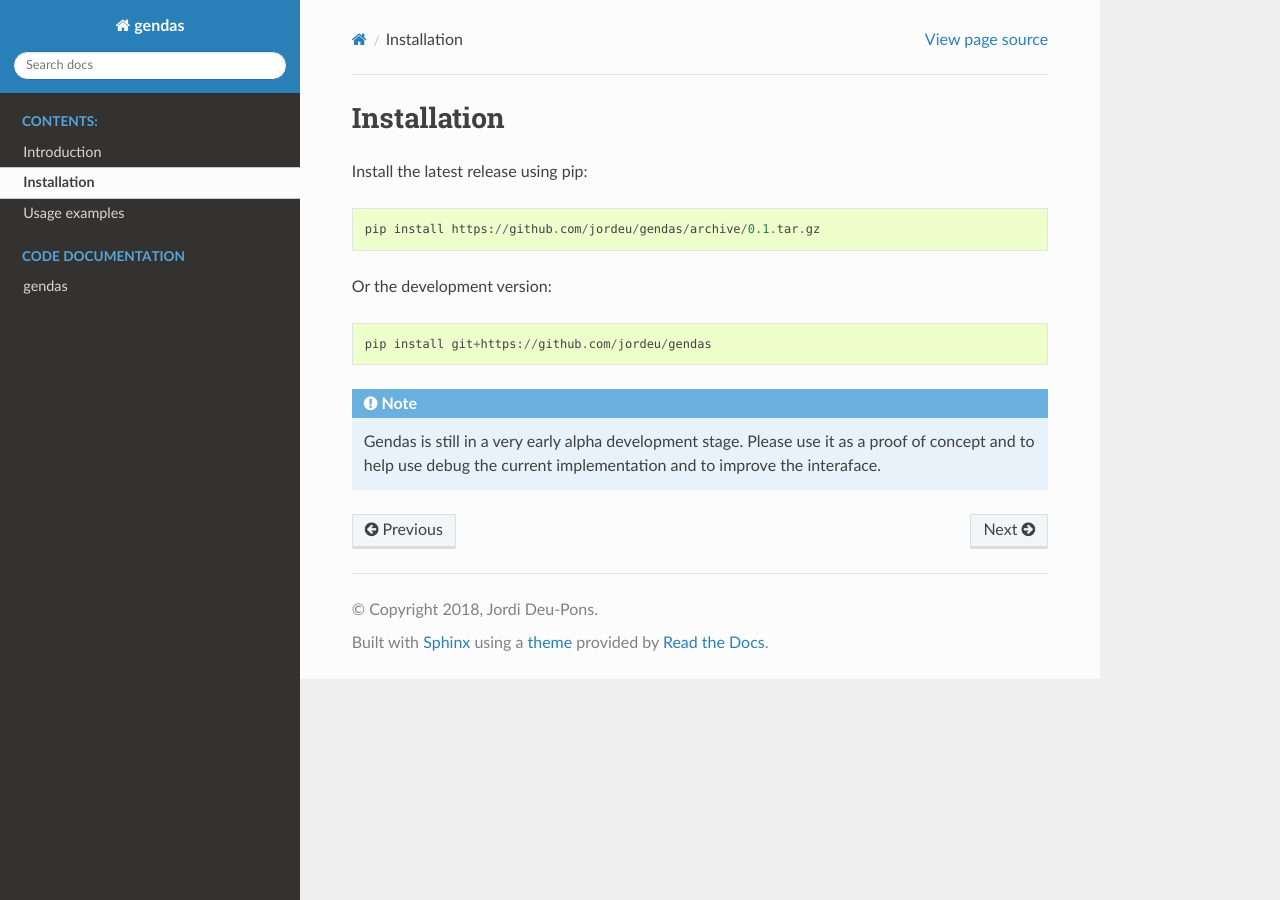
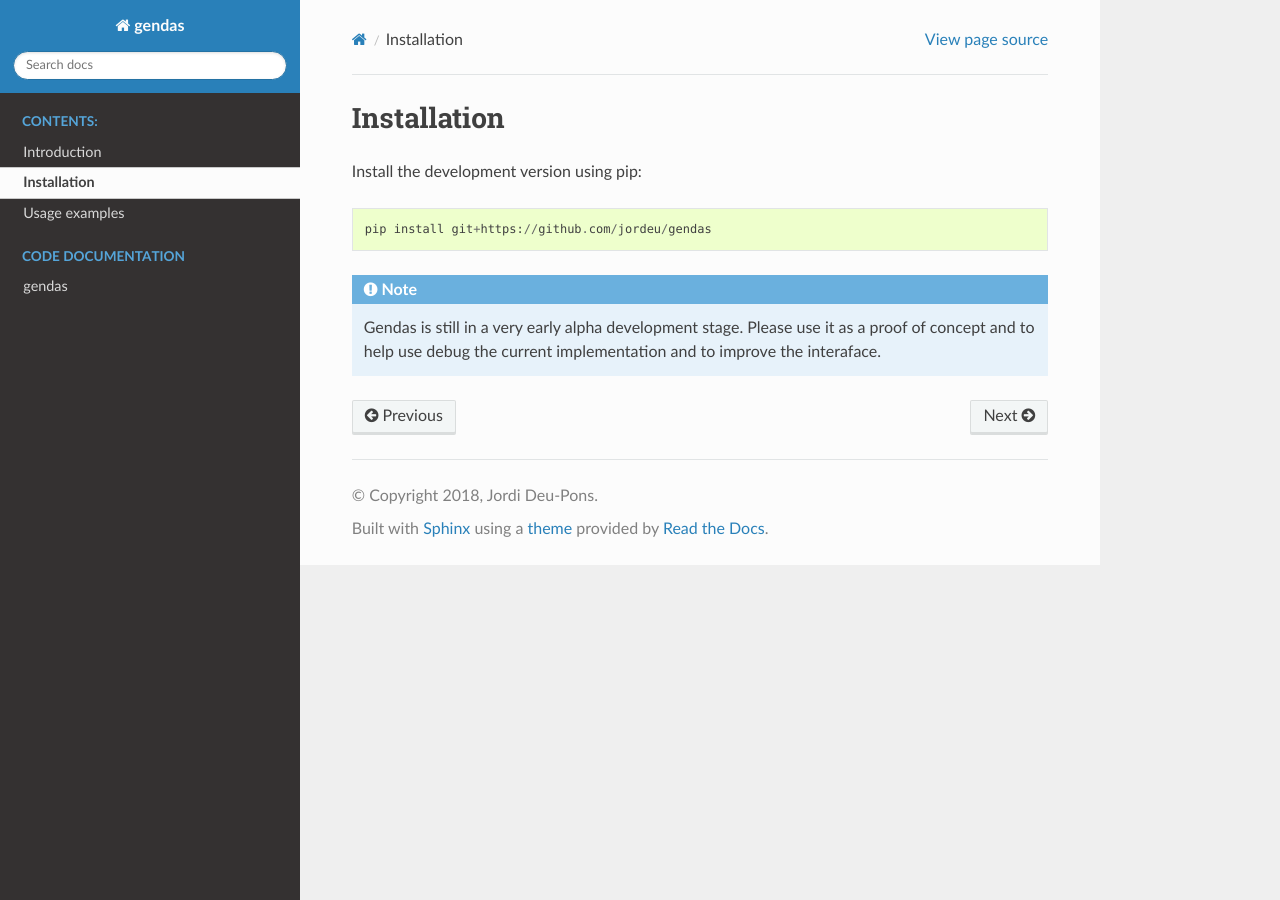
Before and after one commit to jordeu/gendas, a Sphinx documentation site: the page built from docs/source/installation.rst, in a window 1280 px wide. Built offline with Sphinx 7.4.7 and the Read the Docs theme 2.0.0, drawn with Linux system fonts in a browser that asks for light colours.

Commit message:
Show only the instructions to install the master branch

```diff
--- a/README.rst
+++ b/README.rst
@@ -20,11 +20,7 @@ The two main goals that differentiate Gendas from other generic data query engin
 Installation
 ------------
 
-Install the latest release using pip::
-
-        pip install https://github.com/jordeu/gendas/archive/0.1.tar.gz
-
-Or the development version::
+Install the development version using pip::
 
         pip install git+https://github.com/jordeu/gendas
 
--- a/docs/source/installation.rst
+++ b/docs/source/installation.rst
@@ -1,11 +1,7 @@
 Installation
 ============
 
-Install the latest release using pip::
-
-        pip install https://github.com/jordeu/gendas/archive/0.1.tar.gz
-
-Or the development version::
+Install the development version using pip::
 
         pip install git+https://github.com/jordeu/gendas
 
```
